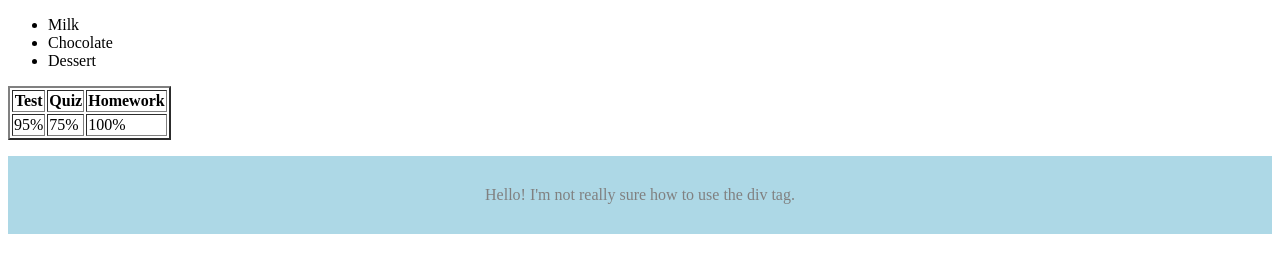
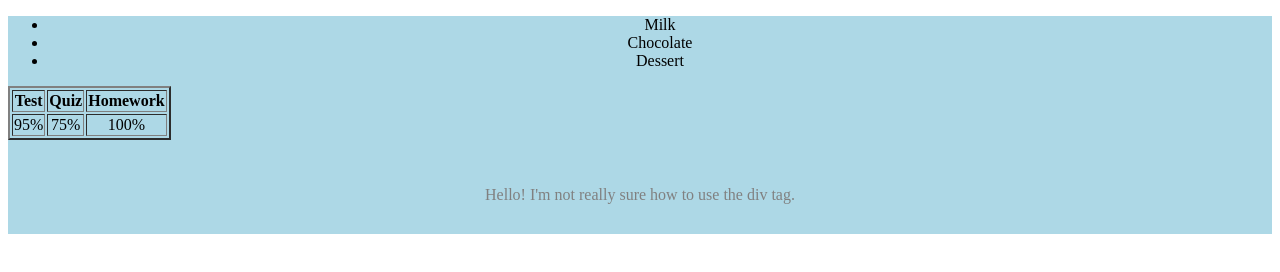
Before and after one commit to SophiaSamera/Unit-2-06-Extra, a plain HTML site: page index.html in a window 1280 px wide. Drawn offline with Linux system fonts and the light colour scheme.

Commit message:
added a space and a dash

```diff
--- a/index.html
+++ b/index.html
@@ -2,7 +2,7 @@
 <html>
   <head>
     <style>
-    .myDiv {background-color: lightblue; text-align: center}
+    #my-div {background-color: lightblue; text-align: center}
     #idtext {background-color: lightblue;color: gray;padding: 30px;text-align: center;}
     </style>
     <meta charset="utf-8">
@@ -11,7 +11,7 @@
     <link href="style.css" rel="stylesheet" type="text/css" />
   </head>
   <body>
-    <div id="myDiv">
+    <div id="my-div">
     <ul>
       <li>Milk</li>
       <li>Chocolate</li>
@@ -29,7 +29,7 @@
       <td>100%</td>
     </tr>
   </table>
-  <p id="idtext">Hello! I'm not really sure how to use the div tag.</p>
+  <p id="idtext"> Hello! I'm not really sure how to use the div tag.</p>
   </div>
     <script src="script.js"></script>
   </body>
```
